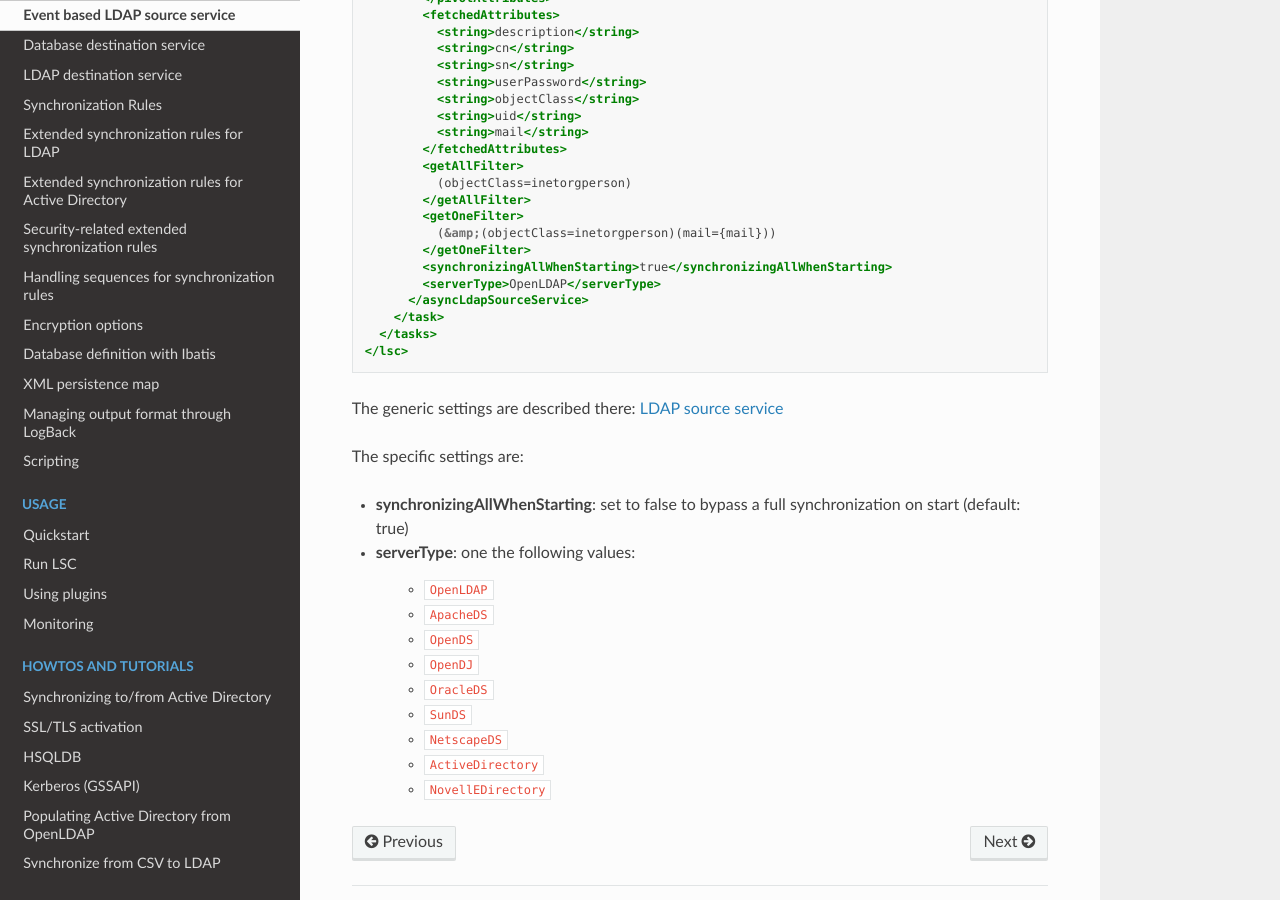
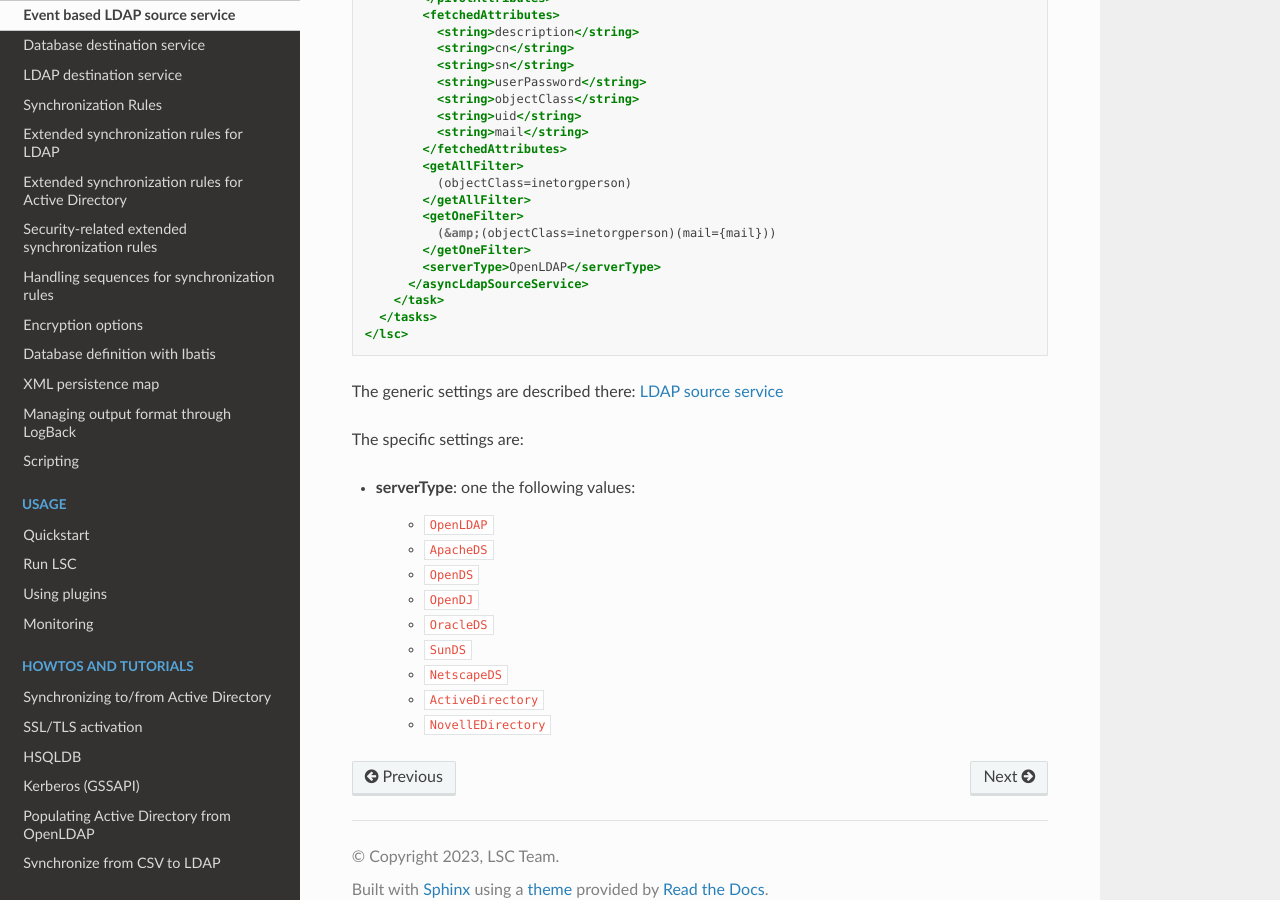
Before and after one commit to lsc-project/documentation, a Sphinx documentation site: the page built from source/service_source_asyncldap.rst, in a window 1280 px wide and 900 px high, scrolled down 1013 px. Built offline with Sphinx 7.4.7 and the Read the Docs theme 3.1.0, drawn with Linux system fonts in a browser that asks for light colours.

Commit message:
Remove obsolete synchronizingAllWhenStarting parameter (#29)

```diff
--- a/source/service_source_asyncldap.rst
+++ b/source/service_source_asyncldap.rst
@@ -55,7 +55,6 @@ It has exactly the same parameters as a LDAP source service requires, plus the `
             <getOneFilter>
               (&amp;(objectClass=inetorgperson)(mail={mail}))
             </getOneFilter>
-            <synchronizingAllWhenStarting>true</synchronizingAllWhenStarting>
             <serverType>OpenLDAP</serverType>
           </asyncLdapSourceService>
         </task>
@@ -66,7 +65,6 @@ The generic settings are described there: :doc:`LDAP source service <service_sou
 
 The specific settings are:
 
-* **synchronizingAllWhenStarting**: set to false to bypass a full synchronization on start (default: true)
 * **serverType**: one the following values:
 
     * ``OpenLDAP``
```
